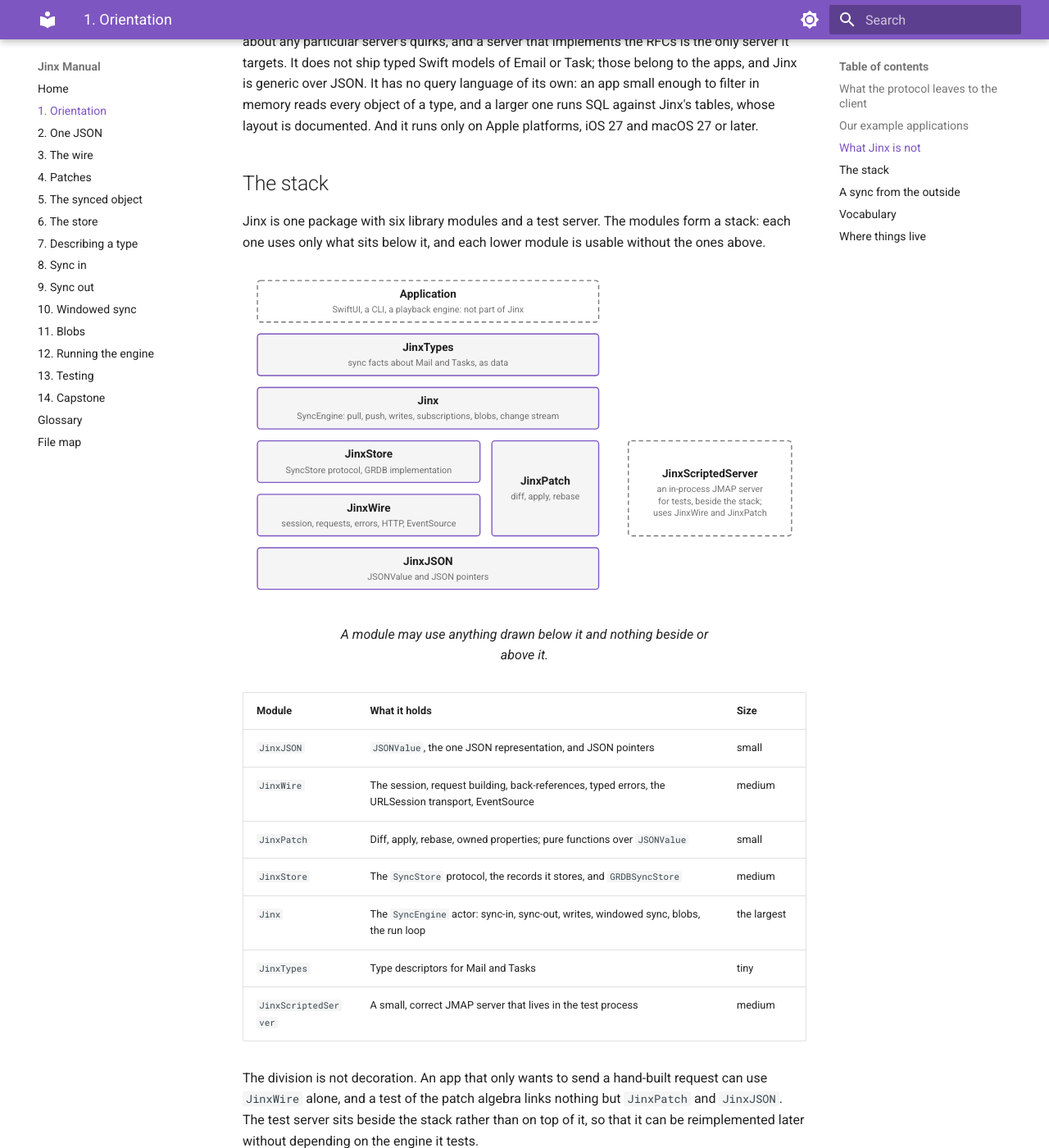
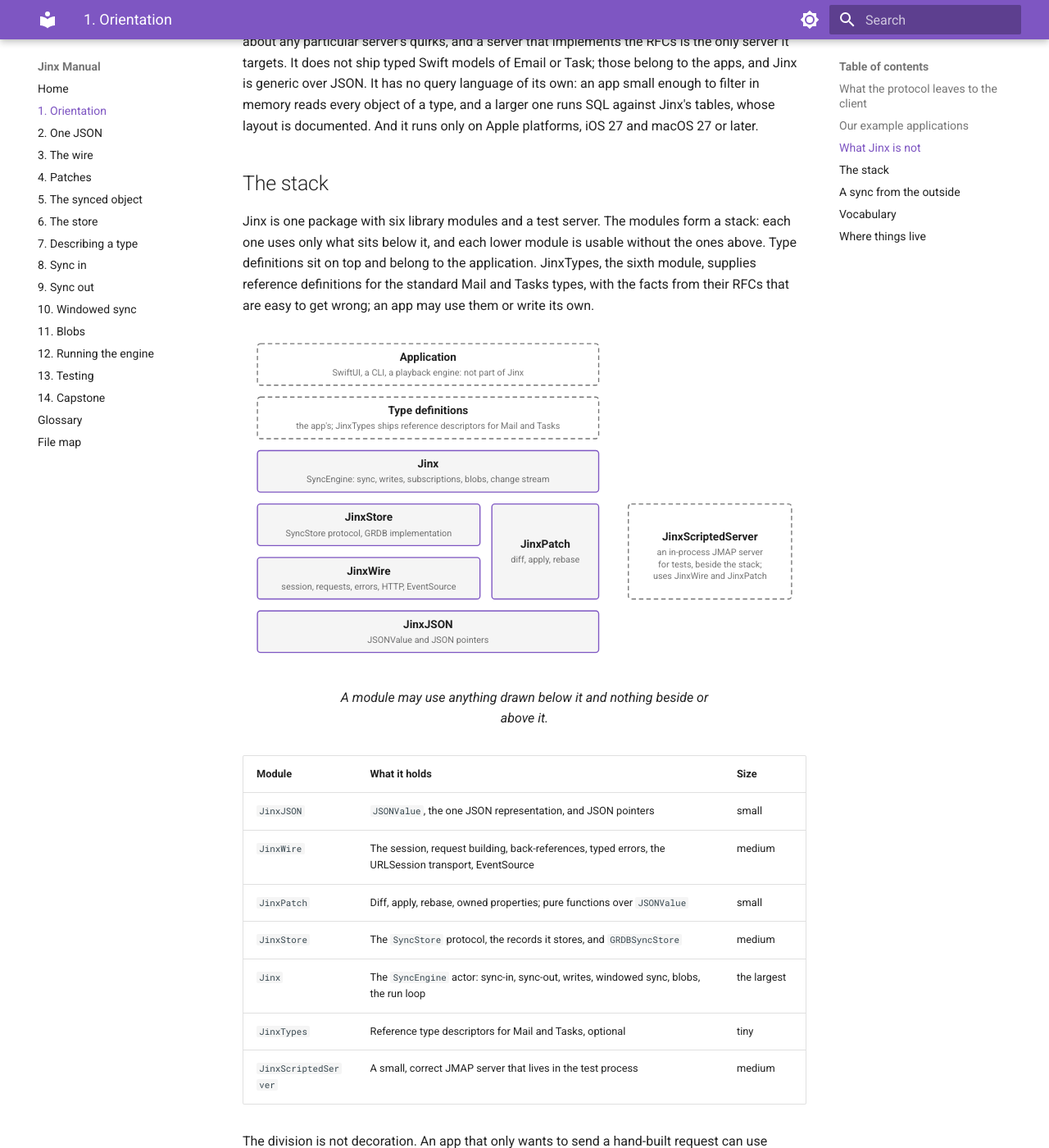
Before and after one commit to rjbs/Jinx, an MkDocs documentation site: the page built from doc/manual/docs/01-orientation.md, in a window 1280 px wide and 1400 px high, scrolled down 1982 px. Shown: the whole window at 82% size. Built offline with MkDocs 1.6.1 and Material for MkDocs 9.7.7, drawn with Linux system fonts in a browser that asks for light colours.

Commit message:
Manual: show type definitions as the app's layer, not JinxTypes
The stack drew JinxTypes as a solid layer between the app and the
engine, as if every app went through it.  Type definitions belong to
the app; JinxTypes only ships reference descriptors for Mail and
Tasks.  The layer is now dashed and named for what it is, and the
prose and module table say JinxTypes is optional.  Also fixes the
engine block's "pull, push", which the rename missed inside the SVG.

Co-Authored-By: Claude Opus 5.5 <noreply@anthropic.com>

```diff
--- a/doc/manual/docs/01-orientation.md
+++ b/doc/manual/docs/01-orientation.md
@@ -103,7 +103,11 @@ And it runs only on Apple platforms, iOS 27 and macOS 27 or later.
 
 Jinx is one package with six library modules and a test server.  The
 modules form a stack: each one uses only what sits below it, and each
-lower module is usable without the ones above.
+lower module is usable without the ones above.  Type definitions sit on
+top and belong to the application.  JinxTypes, the sixth module,
+supplies reference definitions for the standard Mail and Tasks types,
+with the facts from their RFCs that are easy to get wrong; an app may
+use them or write its own.
 
 <figure class="jinx-figure">
 <svg viewBox="0 0 760 456" width="760" height="456" role="img" aria-labelledby="stack-title">
@@ -111,12 +115,12 @@ lower module is usable without the ones above.
 <rect class="ext" x="20" y="20" width="460" height="56" rx="4"/>
 <text class="nm" x="250" y="43" text-anchor="middle">Application</text>
 <text class="sub" x="250" y="63" text-anchor="middle">SwiftUI, a CLI, a playback engine: not part of Jinx</text>
-<rect class="blk" x="20" y="92" width="460" height="56" rx="4"/>
-<text class="nm" x="250" y="115" text-anchor="middle">JinxTypes</text>
-<text class="sub" x="250" y="135" text-anchor="middle">sync facts about Mail and Tasks, as data</text>
+<rect class="ext" x="20" y="92" width="460" height="56" rx="4"/>
+<text class="nm" x="250" y="115" text-anchor="middle">Type definitions</text>
+<text class="sub" x="250" y="135" text-anchor="middle">the app's; JinxTypes ships reference descriptors for Mail and Tasks</text>
 <rect class="blk" x="20" y="164" width="460" height="56" rx="4"/>
 <text class="nm" x="250" y="187" text-anchor="middle">Jinx</text>
-<text class="sub" x="250" y="207" text-anchor="middle">SyncEngine: pull, push, writes, subscriptions, blobs, change stream</text>
+<text class="sub" x="250" y="207" text-anchor="middle">SyncEngine: sync, writes, subscriptions, blobs, change stream</text>
 <rect class="blk" x="20" y="236" width="300" height="56" rx="4"/>
 <text class="nm" x="170" y="259" text-anchor="middle">JinxStore</text>
 <text class="sub" x="170" y="279" text-anchor="middle">SyncStore protocol, GRDB implementation</text>
@@ -145,7 +149,7 @@ lower module is usable without the ones above.
 | `JinxPatch` | Diff, apply, rebase, owned properties; pure functions over `JSONValue` | small |
 | `JinxStore` | The `SyncStore` protocol, the records it stores, and `GRDBSyncStore` | medium |
 | `Jinx` | The `SyncEngine` actor: sync-in, sync-out, writes, windowed sync, blobs, the run loop | the largest |
-| `JinxTypes` | Type descriptors for Mail and Tasks | tiny |
+| `JinxTypes` | Reference type descriptors for Mail and Tasks, optional | tiny |
 | `JinxScriptedServer` | A small, correct JMAP server that lives in the test process | medium |
 
 The division is not decoration.  An app that only wants to send a
```
